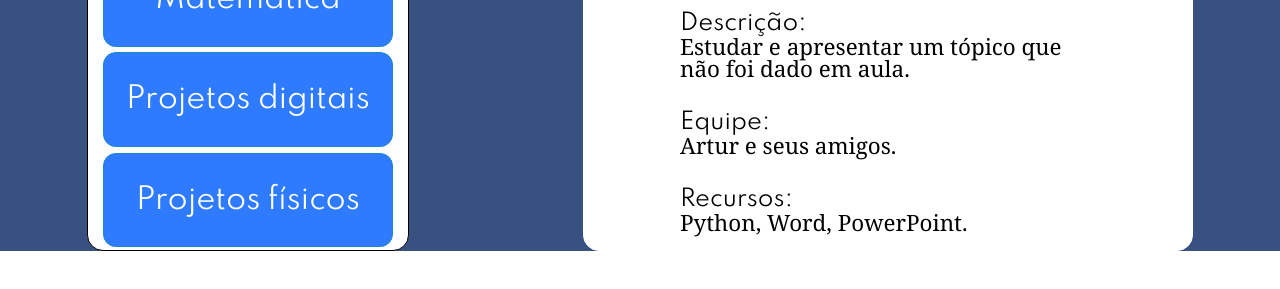
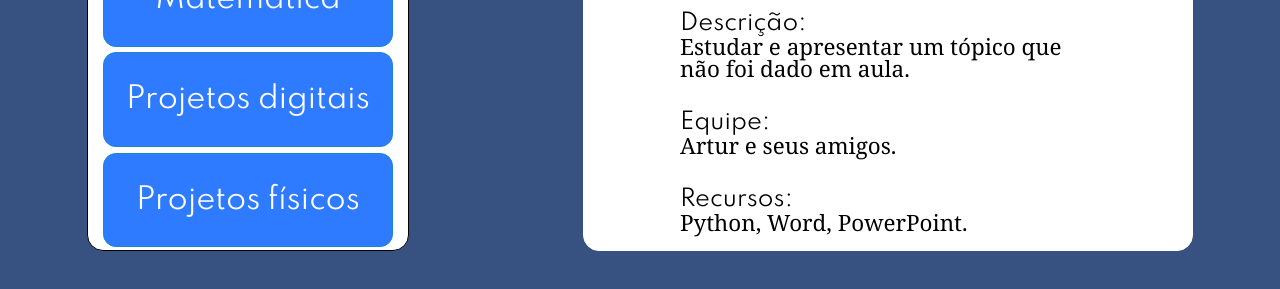
Before and after one commit to Maulem/Codes2020, a plain HTML site: page projeto.html in a window 1280 px wide. Shown: the part 409-698 px from the top of the page. Drawn offline with Linux system fonts and the light colour scheme.

Commit message:
Update style.css

```diff
--- a/assets/css/style.css
+++ b/assets/css/style.css
@@ -1,6 +1,7 @@
 .body {
 	background-color: #375180;
 	font-family:'Spartan', sans-serif;
+	height: 100rem;
 }
 
 .headerindex {
```
